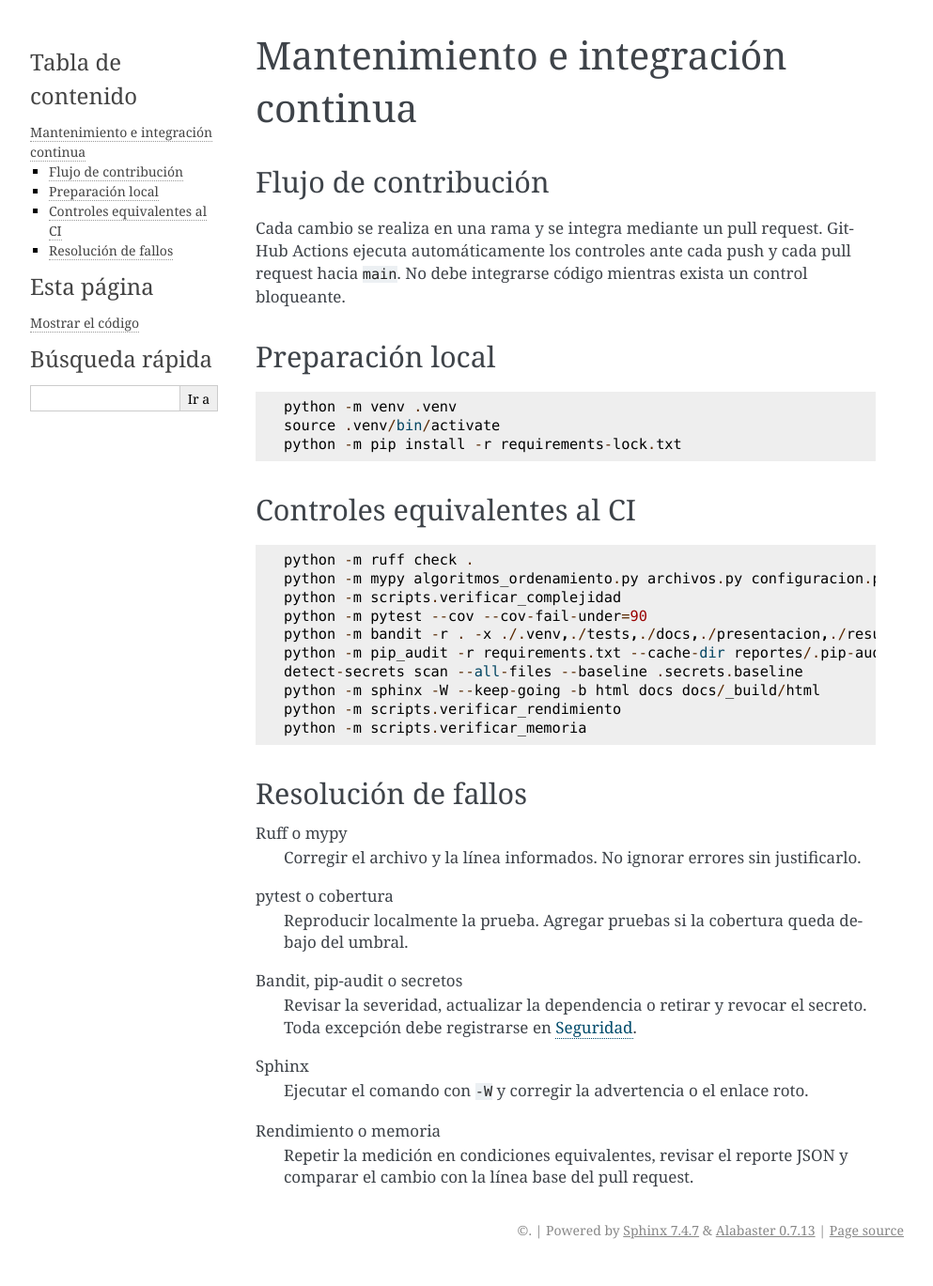
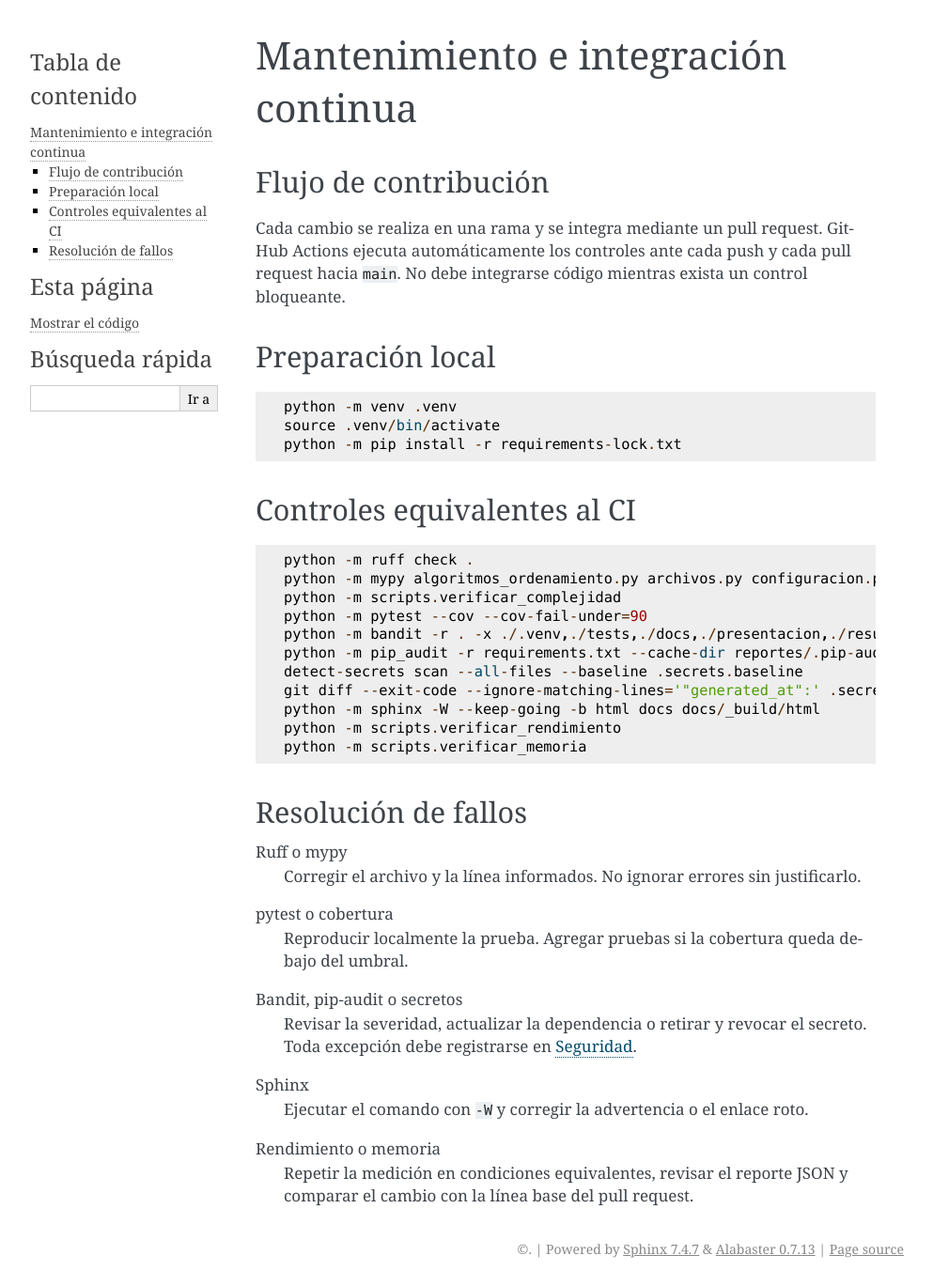
Before and after one commit to Alesso-Chiavarino/PE, a Sphinx documentation site: the page built from parcial_2/docs/mantenimiento.rst, in a window 1280 px wide. Shown: the whole page at 94% size, without its empty margins (148-1141 px from the left). Built offline with Sphinx 7.4.7, drawn with Linux system fonts in a browser that asks for light colours.

Commit message:
Ignorar fecha del reporte de secretos

```diff
--- a/parcial_2/docs/mantenimiento.rst
+++ b/parcial_2/docs/mantenimiento.rst
@@ -29,6 +29,7 @@ Controles equivalentes al CI
    python -m bandit -r . -x ./.venv,./tests,./docs,./presentacion,./resultados -ll
    python -m pip_audit -r requirements.txt --cache-dir reportes/.pip-audit-cache
    detect-secrets scan --all-files --baseline .secrets.baseline
+   git diff --exit-code --ignore-matching-lines='"generated_at":' .secrets.baseline
    python -m sphinx -W --keep-going -b html docs docs/_build/html
    python -m scripts.verificar_rendimiento
    python -m scripts.verificar_memoria
```
Also changed, not shown: 1 other file.
